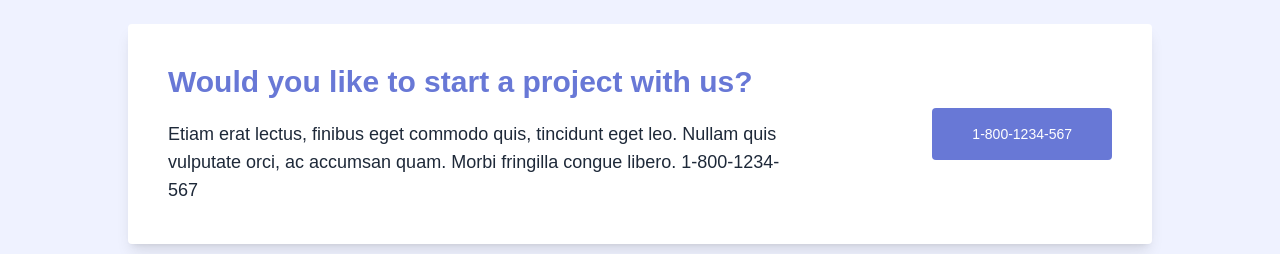
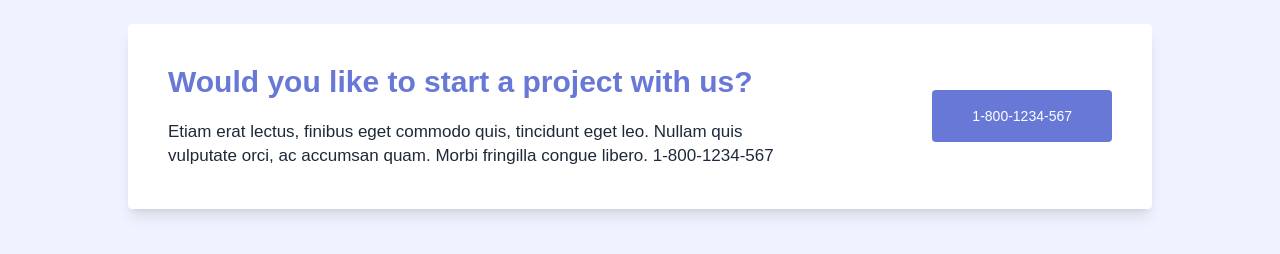
Before and after one commit to habibapanna/home-digital-agency-client, a React (Vite) app: page /Contact in a window 1280 px wide. Shown: the part 1840-2094 px from the top of the page. Built offline with nearby package versions, Linux system fonts and the light colour scheme.

Commit message:
text size changed

```diff
--- a/src/pages/About/About.jsx
+++ b/src/pages/About/About.jsx
@@ -32,7 +32,7 @@ const About = () => {
            <div className='mx-auto max-w-5xl flex flex-col gap-10 md:flex-row bg-white rounded p-10 items-center justify-between shadow-lg'>
            <div className='md:w-2/3 text-center md:text-left'>
         <h3 className='text-2xl md:text-3xl text-[#6878d6] font-bold mb-5'>Would you like to start a project with us?</h3>
-        <p className='text-gray-700 text-sm md:text-lg'>Etiam erat lectus, finibus eget commodo quis, tincidunt eget leo. Nullam quis vulputate orci, ac accumsan quam. Morbi fringilla congue libero.
+        <p className='text-gray-700 text-sm md:text-[17px]'>Etiam erat lectus, finibus eget commodo quis, tincidunt eget leo. Nullam quis vulputate orci, ac accumsan quam. Morbi fringilla congue libero.
         1-800-1234-567</p>
             </div>
             <div className=''>
--- a/src/pages/Contact/Contact.jsx
+++ b/src/pages/Contact/Contact.jsx
@@ -34,7 +34,7 @@ const Contact = () => {
            <div className='mx-auto max-w-5xl flex flex-col gap-10 md:flex-row bg-white rounded p-10 items-center justify-between shadow-lg'>
            <div className='md:w-2/3 text-center md:text-left'>
         <h3 className='text-2xl md:text-3xl text-[#6878d6] font-bold mb-5'>Would you like to start a project with us?</h3>
-        <p className='text-gray-800 text-sm md:text-lg'>Etiam erat lectus, finibus eget commodo quis, tincidunt eget leo. Nullam quis vulputate orci, ac accumsan quam. Morbi fringilla congue libero.
+        <p className='text-gray-800 text-sm md:text-[17px]'>Etiam erat lectus, finibus eget commodo quis, tincidunt eget leo. Nullam quis vulputate orci, ac accumsan quam. Morbi fringilla congue libero.
         1-800-1234-567</p>
             </div>
             <div className=''>
```
